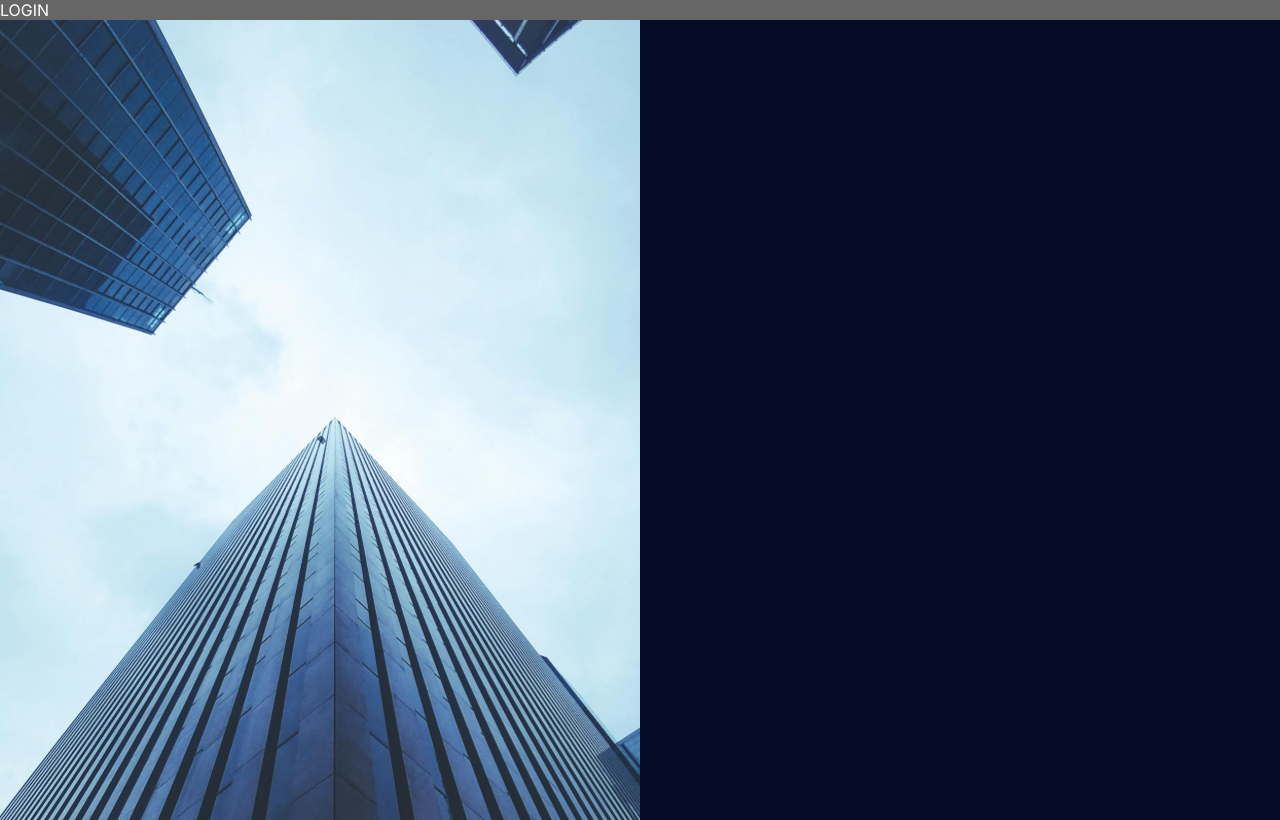
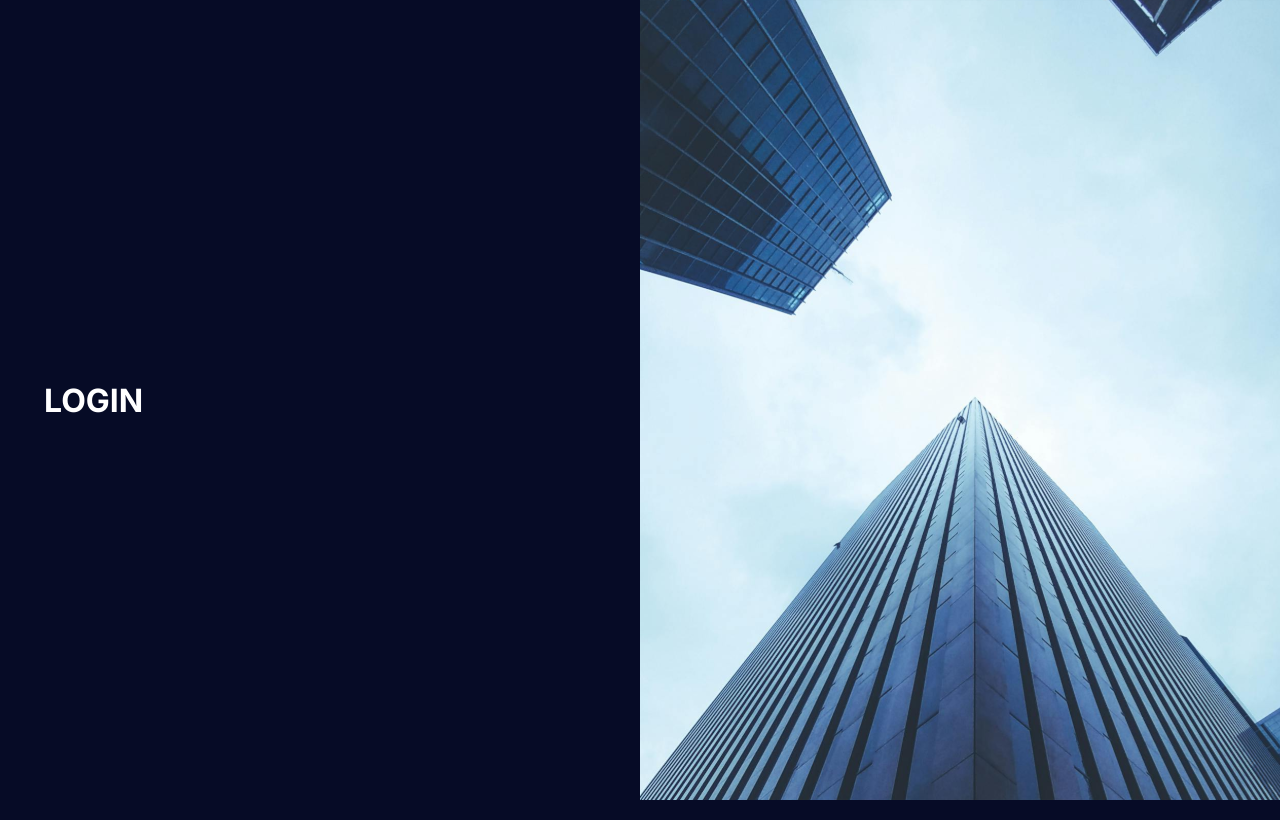
Before and after one commit to WesleySAlmeida/sales-dashboard-wsa, a React (Vite) app: page / in a window 1280 px wide. Built offline with nearby package versions, Linux system fonts and the light colour scheme.

Commit message:
Feat: material-ui-insert

```diff
--- a/package.json
+++ b/package.json
@@ -10,6 +10,9 @@
     "preview": "vite preview"
   },
   "dependencies": {
+    "@emotion/react": "^11.14.0",
+    "@emotion/styled": "^11.14.1",
+    "@mui/material": "^7.3.8",
     "components": "^0.1.0",
     "react": "^19.2.0",
     "react-dom": "^19.2.0",
--- /dev/null
+++ b/src/components/BannerImage.tsx
@@ -0,0 +1,8 @@
+import styled from 'styled-components';
+
+export const BannerImage = styled.div`
+  background-image: url('/login-image.svg');
+  background-size: cover;
+  height: 100vh;
+  width: 50vw;
+`;
--- /dev/null
+++ b/src/components/index.ts
@@ -0,0 +1 @@
+export * from './BannerImage';
--- a/src/pages/Login.tsx
+++ b/src/pages/Login.tsx
@@ -1,21 +1,33 @@
-import styled from 'styled-components';
-
-const LoginArea = styled.div`
-  background: #666;
-`;
-
-const LoginImage = styled.div`
-  background-image: url('/login-image.svg');
-  background-size: cover;
-  height: 100vh;
-  width: 50vw;
-`;
+import { Box, Container, Grid } from '@mui/material';
+import { BannerImage } from '@/components';
 
 function Login() {
   return (
     <>
-      <LoginArea>LOGIN</LoginArea>
-      <LoginImage />
+      <Box>
+        <Grid container>
+          <Grid
+            size={{ xs: 12, sm: 6 }}
+            sx={{
+              alignItems: 'center',
+              display: 'flex',
+              height: '100vh',
+            }}
+          >
+            <Container maxWidth="sm">
+              <h1>LOGIN</h1>
+            </Container>
+          </Grid>
+          <Grid
+            size={{ sm: 6 }}
+            sx={{
+              display: { xs: 'none', sm: 'block' },
+            }}
+          >
+            <BannerImage />
+          </Grid>
+        </Grid>
+      </Box>
     </>
   );
 }
--- a/src/pages/Registration.tsx
+++ b/src/pages/Registration.tsx
@@ -1,21 +1,33 @@
-import styled from 'styled-components';
-
-const RegistrationArea = styled.div`
-  background: #333;
-`;
-
-const RegistrationImage = styled.div`
-  background-image: url('/login-image.svg');
-  background-size: cover;
-  height: 100vh;
-  width: 50vw;
-`;
+import { Box, Container, Grid } from '@mui/material';
+import { BannerImage } from '@/components';
 
 function Registration() {
   return (
     <>
-      <RegistrationArea>Registration</RegistrationArea>
-      <RegistrationImage />
+      <Box>
+        <Grid container>
+          <Grid
+            size={{ xs: 12, sm: 6 }}
+            sx={{
+              alignItems: 'center',
+              display: 'flex',
+              height: '100vh',
+            }}
+          >
+            <Container maxWidth="sm">
+              <h1>REGISTRATION</h1>
+            </Container>
+          </Grid>
+          <Grid
+            size={{ sm: 6 }}
+            sx={{
+              display: { xs: 'none', sm: 'block' },
+            }}
+          >
+            <BannerImage />
+          </Grid>
+        </Grid>
+      </Box>
     </>
   );
 }
--- a/tsconfig.app.json
+++ b/tsconfig.app.json
@@ -9,7 +9,7 @@
     "skipLibCheck": true,
     "baseUrl": ".",
     "paths": {
-      "@*": ["src/*"]
+      "@/*": ["src/*"]
     },
 
     /* Bundler mode */
--- a/tsconfig.json
+++ b/tsconfig.json
@@ -2,7 +2,7 @@
   "compilerOptions": {
     "baseUrl": ".",
     "paths": {
-      "@*": ["src/*"]
+      "@/*": ["src/*"]
     }
   },
   "files": [],
--- a/vite.config.ts
+++ b/vite.config.ts
@@ -5,6 +5,9 @@ import path from 'path';
 // https://vite.dev/config/
 export default defineConfig({
   plugins: [react()],
+  optimizeDeps: {
+    include: ['@emotion/styled'],
+  },
   resolve: {
     alias: {
       '@': path.resolve(__dirname, './src'),
```
Also changed, not shown: 1 other file (tests, documents, lock files or other folders).
